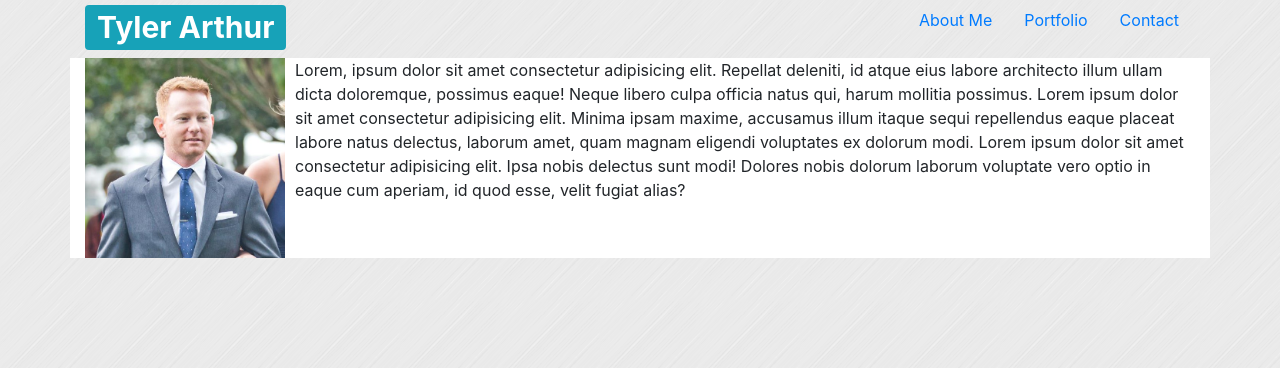
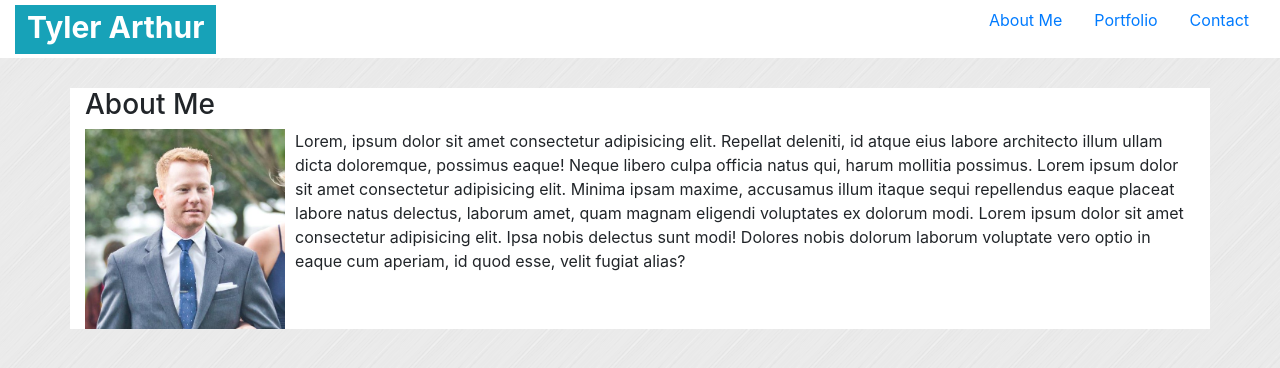
Before and after one commit to tarthurf/Responsive-Portfolio, a plain HTML site: page index.html in a window 1280 px wide. Drawn offline with nearby package versions, Linux system fonts and the light colour scheme.

```diff
--- a/Assets/CSS/style.css
+++ b/Assets/CSS/style.css
@@ -1,7 +1,24 @@
 body {
     background-image: url(../Pictures/background.png);
+
 }
 
 #white-back {
     background-color: white;
 }
+
+#header {
+    height: 100%;
+    border-radius: 0%;
+}
+
+#banner {
+    background-color: white;
+    border-bottom: 2px;
+    margin-bottom: 30px;
+}
+
+#bot-line {
+    border-color: grey;
+    border: 0px 5px solid;
+}
--- a/index.html
+++ b/index.html
@@ -18,19 +18,19 @@
     <body>
 
         <!-- this is the container -->
-        <div class="container">
+        <div id="banner" class="container-fluid">
 
             <!-- row for nav bar and header -->
             <div class="row">
 
                 <!-- column for header -->
                 <div class="col-md-6 d-flex justify-content-start">
-                    <h1><span class="badge badge-info">Tyler Arthur</span></h1>
+                    <h1 ><span id="header" class="badge badge-info">Tyler Arthur</span></h1>
                 </div>
 
                 <!-- column for 'nav bar' -->
-                <div class="col-md-6">
-                    <ul class="nav d-flex justify-content-end">
+                <div class="col-md-6 d-flex justify-content-end">
+                    <ul class="nav">
                         <li class="nav-item">
                             <a class="nav-link active" href="index.html">About Me</a>
                         </li>
@@ -52,7 +52,9 @@
             <div class="row">
 
                 <!-- column for about me -->
-                <div class="col-md-12"></div>
+                <div id="bot-line" class="col-md-12">
+                    <h3>About Me</h3>
+                </div>
             </div>
 
             <!-- row for about me section -->
```
Also changed, not shown: portfolio.html (+1 -1 lines).
